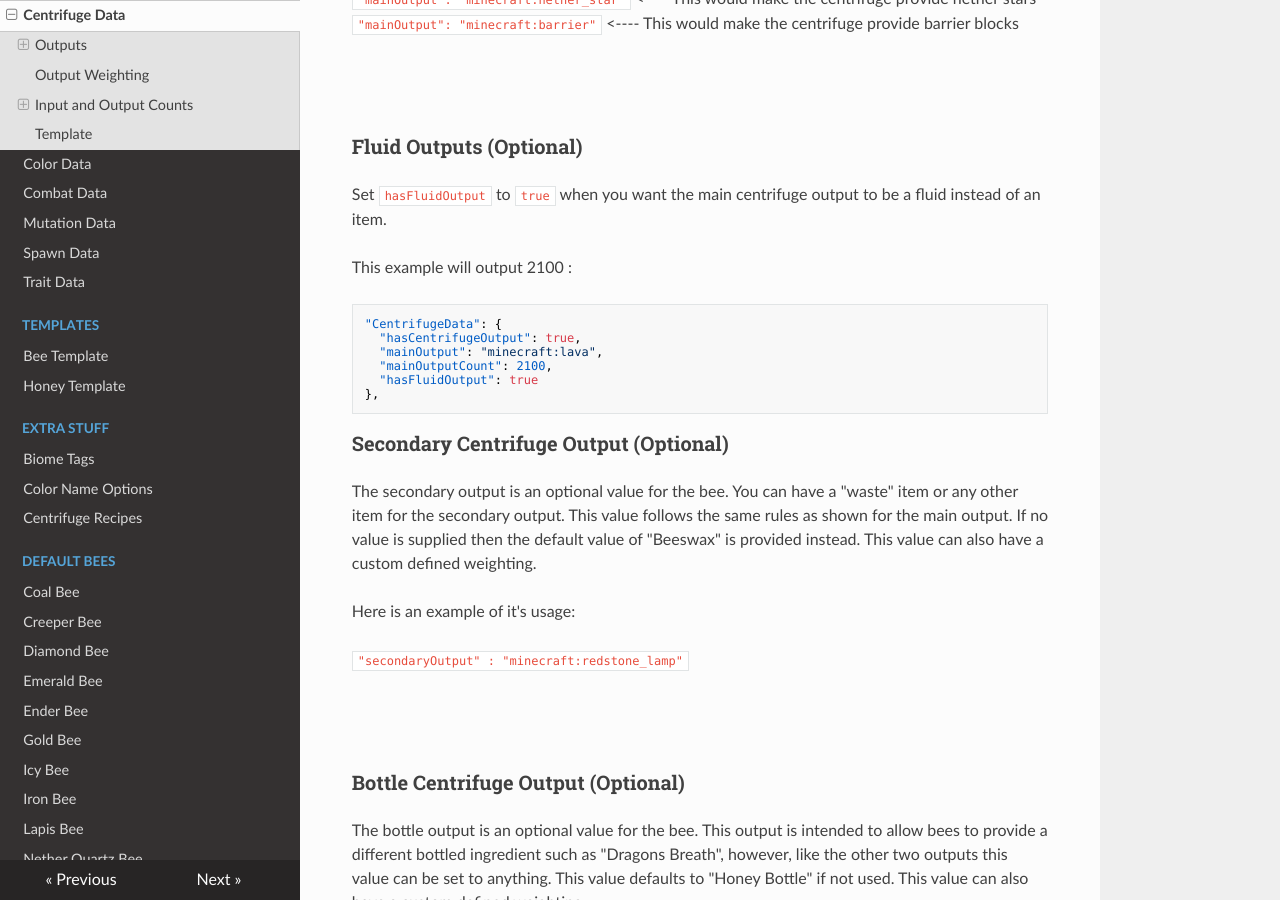
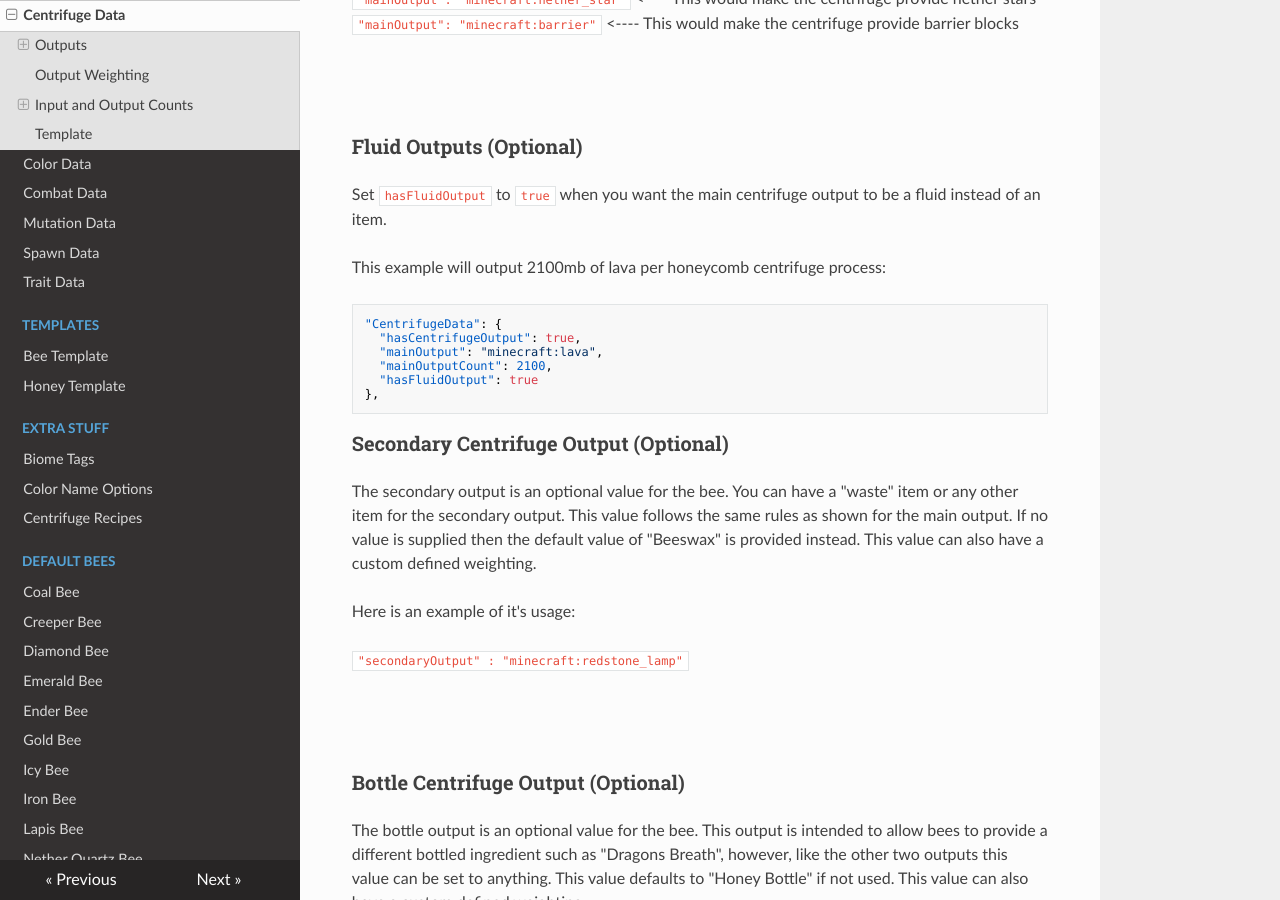
Before and after one commit to Team-Resourceful/ResourcefulBeesDocs, an MkDocs documentation site: the page built from docs/bee_data/centrifuge_data.md, in a window 1280 px wide and 900 px high, scrolled down 816 px. Built offline with MkDocs 1.6.1, drawn with Linux system fonts in a browser that asks for light colours; nearby versions of some CDN libraries; part of the change alters nothing that is shown.

Commit message:
docs/bee_data/centrifuge_data.md updated from https://stackedit.io/

````diff
--- a/docs/bee_data/centrifuge_data.md
+++ b/docs/bee_data/centrifuge_data.md
@@ -28,7 +28,7 @@ Here are some examples:
 
 Set `hasFluidOutput` to `true` when you want the main centrifuge output to be a fluid instead of an item.
 
-This example will output 2100 :<br>
+This example will output 2100mb of lava per honeycomb centrifuge process:<br>
 ```json
 "CentrifugeData": {
   "hasCentrifugeOutput": true,
@@ -144,6 +144,6 @@ Here is a blank template showing all configurable fields in the Breed Data objec
 }
 ```
 <!--stackedit_data:
-eyJoaXN0b3J5IjpbMTEzODg3MDc3OCwtMTIwMzg2ODc4OSwtMT
-AzMDc0NDQ3XX0=
+eyJoaXN0b3J5IjpbLTE5NTAzOTA2LC0xMjAzODY4Nzg5LC0xMD
+MwNzQ0NDddfQ==
 -->
````
